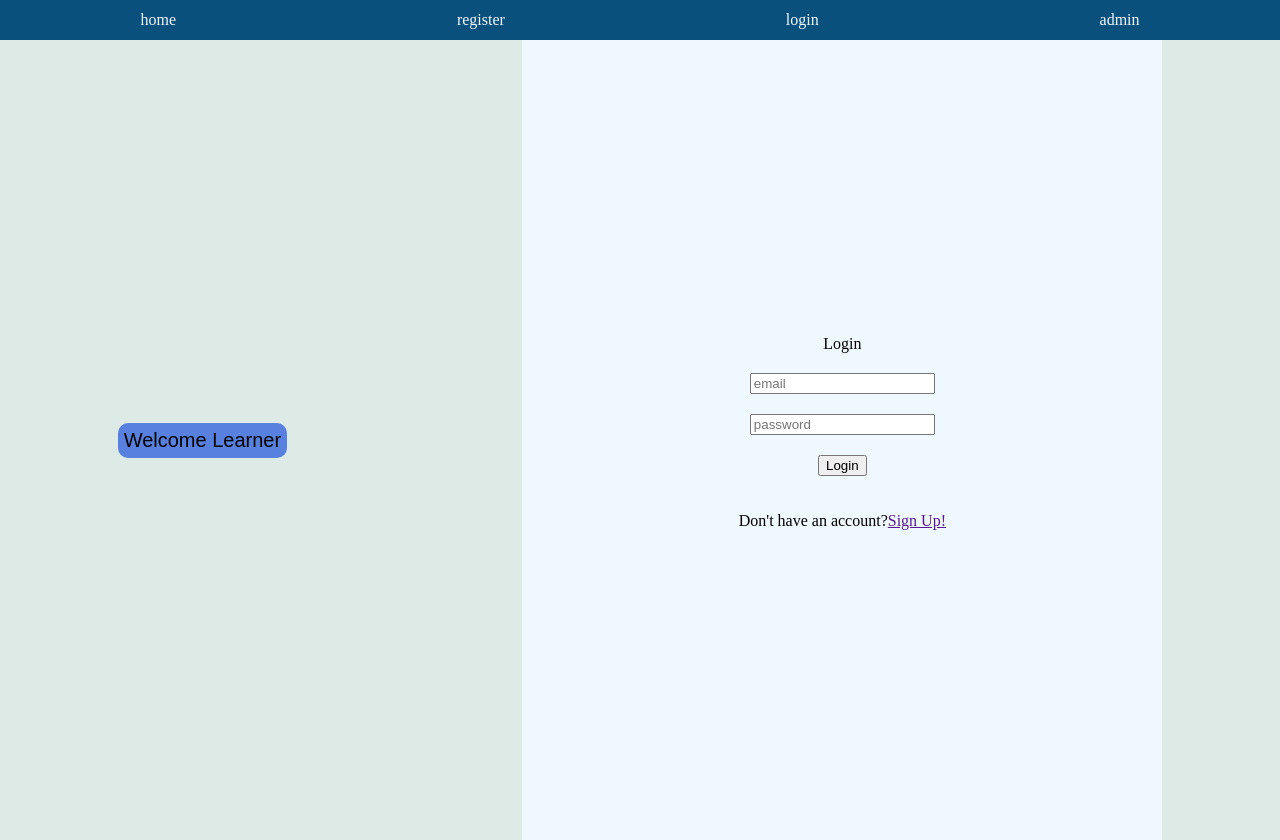
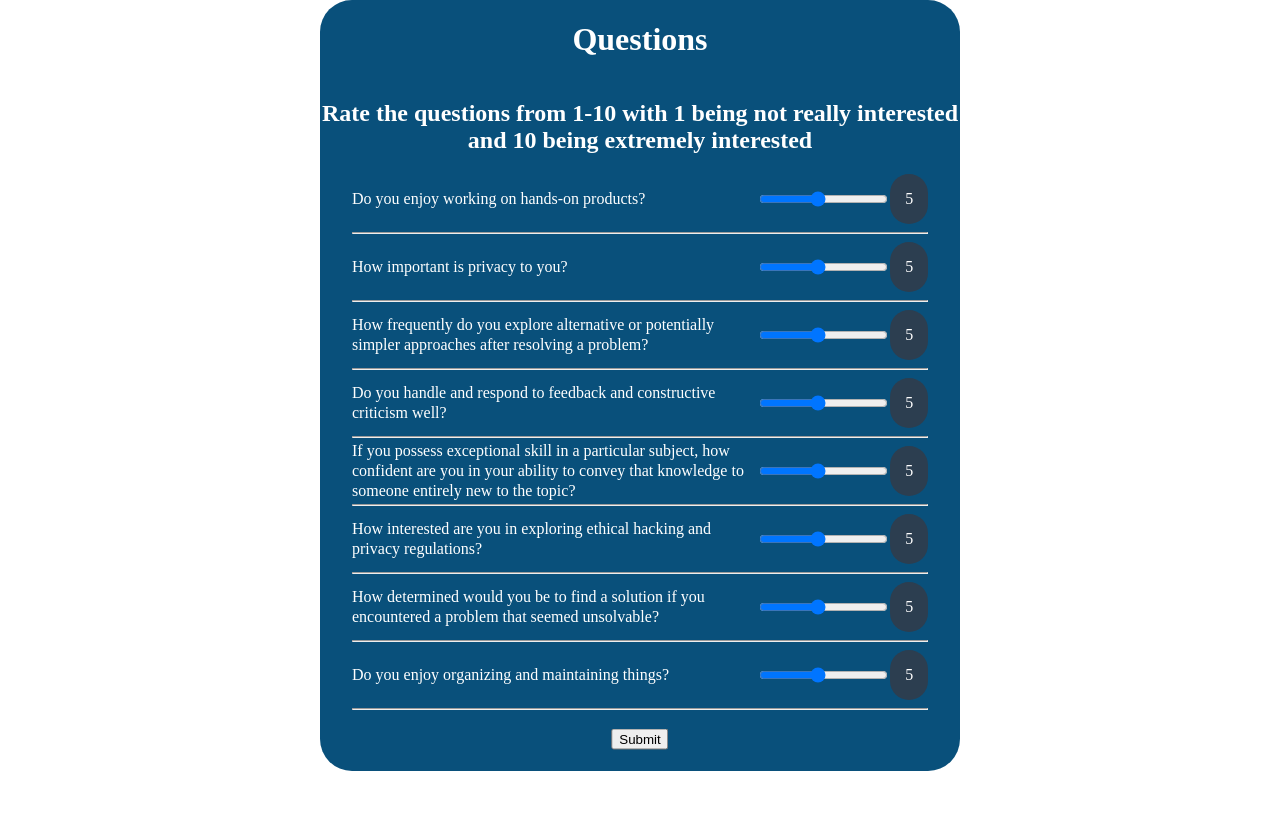
Before and after one commit to nonwor/CGI-hackathon, a React (Vite) app in the folder client/: page / in a window 1280 px wide. After the commit the page ends 800 px from the top, so only its background shows below. Built offline with nearby package versions, Linux system fonts and the light colour scheme.

Commit message:
finished logic for questions

```diff
--- a/client/src/App.jsx
+++ b/client/src/App.jsx
@@ -6,9 +6,9 @@ import Modal from "./components/Modal";
 const App = () => {
   return (
     <div className="app">
-      {/* <Modal /> */}
-      <NavBar />
-      <Home />
+      <Modal />
+      {/* <NavBar />
+      <Home /> */}
     </div>
   );
 };
--- a/client/src/components/Modal.css
+++ b/client/src/components/Modal.css
@@ -2,13 +2,13 @@
   display: flex;
   flex-direction: column;
   margin: 0 auto 0 auto;
-  max-height: 50vh;
   max-width: 50vw;
   background-color: hsl(203, 86%, 26%);
   border-radius: 2rem;
 }
 
-h1 {
+h1,
+h2 {
   text-align: center;
   color: white;
 }
@@ -16,8 +16,7 @@ h1 {
 .questions {
   padding: 0 2rem 2rem 2rem;
   color: white;
-  line-height: 2rem;
-  text-align: center;
+  line-height: 20px;
 }
 li {
   list-style-type: none;
@@ -33,5 +32,24 @@ li {
 .question7,
 .question8 {
   display: flex;
-  justify-content: space-between;
+  height: 50px;
+  justify-content: center;
+  align-items: center;
 }
+
+.range-slider-value {
+  color: #fff;
+  width: 20px;
+  text-align: center;
+  border-radius: 30px;
+  background: #2c3e50;
+  padding: 15px 10px;
+}
+
+.questionsubmit {
+  margin: 0;
+  position: relative;
+  top: 50%;
+  left: 50%;
+  transform: translate(-50%, 50%);
+}
--- a/client/src/components/Modal.jsx
+++ b/client/src/components/Modal.jsx
@@ -1,10 +1,48 @@
 import React from "react";
 import "./Modal.css";
+import { useState } from "react";
 
 export default function Modal() {
+  const [value1, setValue1] = useState(5); // IT
+  const [value2, setValue2] = useState(5); // CYBER
+  const [value3, setValue3] = useState(5); // DATA
+  const [value4, setValue4] = useState(5); // SWE
+  const [value5, setValue5] = useState(5); // IT
+  const [value6, setValue6] = useState(5); // CYBER
+  const [value7, setValue7] = useState(5); // SWE
+  const [value8, setValue8] = useState(5); // DATA
+
+  const sumValues = (e) => {
+    e.preventDefault();
+    let sumIT = +value1 + +value5;
+    let sumCyber = +value2 + +value6;
+    let sumSWE = +value4 + +value7;
+    let sumData = +value3 + +value8;
+    const biggestNum = Math.max(sumIT, sumCyber, sumSWE, sumData);
+    // find the biggest number and see which course it correlates to
+    return (
+      <>
+        {biggestNum === sumIT ? (
+          <div>Display IT Course</div>
+        ) : biggestNum === sumCyber ? (
+          <div>Display Cyber Course</div>
+        ) : biggestNum === sumSWE ? (
+          <div>Display SWE Course</div>
+        ) : biggestNum === sumData ? (
+          <div>Display Data Course</div>
+        ) : null}
+      </>
+    );
+  };
+
   return (
     <div className="modal">
       <h1 className="header">Questions</h1>
+      <h2>
+        Rate the questions from 1-10 with 1 being not really interested and 10
+        being extremely interested
+      </h2>
+      <form onSubmit={sumValues}>
         <div className="questions">
           <div className="question1">
             <li>Do you enjoy working on hands-on products?</li>
@@ -12,20 +50,30 @@ export default function Modal() {
               type="range"
               min="1"
               max="10"
-            defaultValue="5"
               className="slider1"
+              value={value1}
+              onChange={(e) => {
+                setValue1(e.target.value);
+              }}
             ></input>
+            <span className="range-slider-value">{value1}</span>
           </div>
+          <hr />
           <div className="question2">
             <li>How important is privacy to you?</li>
             <input
               type="range"
               min="1"
               max="10"
-            defaultValue="5"
               className="slider2"
+              value={value2}
+              onChange={(e) => {
+                setValue2(e.target.value);
+              }}
             ></input>
+            <span className="range-slider-value">{value2}</span>
           </div>
+          <hr />
           <div className="question3">
             <li>
               How frequently do you explore alternative or potentially simpler
@@ -35,10 +83,15 @@ export default function Modal() {
               type="range"
               min="1"
               max="10"
-            defaultValue="5"
               className="slider3"
+              value={value3}
+              onChange={(e) => {
+                setValue3(e.target.value);
+              }}
             ></input>
+            <span className="range-slider-value">{value3}</span>
           </div>
+          <hr />
           <div className="question4">
             <li>
               Do you handle and respond to feedback and constructive criticism
@@ -48,10 +101,15 @@ export default function Modal() {
               type="range"
               min="1"
               max="10"
-            defaultValue="5"
               className="slider4"
+              value={value4}
+              onChange={(e) => {
+                setValue4(e.target.value);
+              }}
             ></input>
+            <span className="range-slider-value">{value4}</span>
           </div>
+          <hr />
           <div className="question5">
             <li>
               If you possess exceptional skill in a particular subject, how
@@ -62,10 +120,15 @@ export default function Modal() {
               type="range"
               min="1"
               max="10"
-            defaultValue="5"
               className="slider5"
+              value={value5}
+              onChange={(e) => {
+                setValue5(e.target.value);
+              }}
             ></input>
+            <span className="range-slider-value">{value5}</span>
           </div>
+          <hr />
           <div className="question6">
             <li>
               How interested are you in exploring ethical hacking and privacy
@@ -75,35 +138,51 @@ export default function Modal() {
               type="range"
               min="1"
               max="10"
-            defaultValue="5"
               className="slider6"
+              value={value6}
+              onChange={(e) => {
+                setValue6(e.target.value);
+              }}
             ></input>
+            <span className="range-slider-value">{value6}</span>
           </div>
+          <hr />
           <div className="question7">
             <li>
-            How frequently do you explore alternative or potentially simpler
-            approaches after resolving a problem?
+              How determined would you be to find a solution if you encountered
+              a problem that seemed unsolvable?
             </li>
             <input
               type="range"
               min="1"
               max="10"
-            defaultValue="5"
               className="slider7"
+              value={value7}
+              onChange={(e) => {
+                setValue7(e.target.value);
+              }}
             ></input>
+            <span className="range-slider-value">{value7}</span>
           </div>
+          <hr />
           <div className="question8">
             <li>Do you enjoy organizing and maintaining things?</li>
             <input
               type="range"
               min="1"
               max="10"
-            defaultValue="5"
               className="slider8"
+              value={value8}
+              onChange={(e) => {
+                setValue8(e.target.value);
+              }}
             ></input>
+            <span className="range-slider-value">{value8}</span>
           </div>
+          <hr />
           <input type="submit" value="Submit" className="questionsubmit" />
         </div>
+      </form>
     </div>
   );
 }
```
Lines whose indentation alone changed are shown as unchanged.
